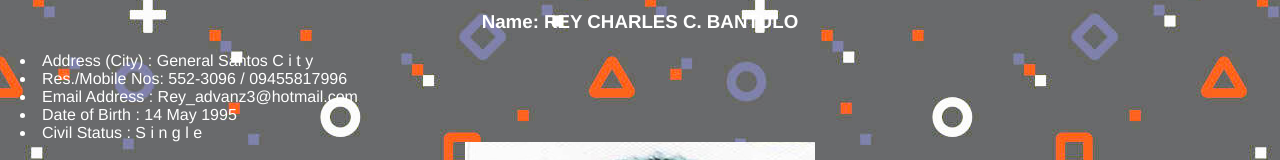
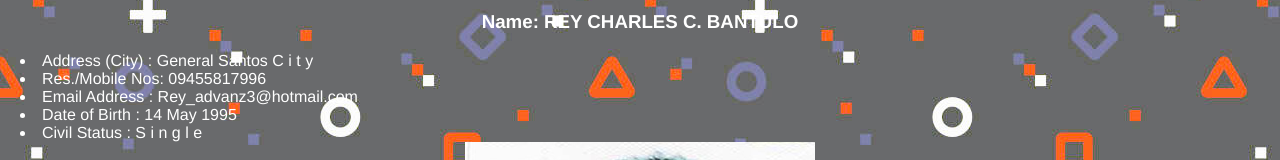
Before and after one commit to ReyCharlesban3/ReyCharlesban3.github.io, a plain HTML site: page index.html in a window 1280 px wide. Both pictures are taken after a click on the button "Introduction". Shown: the part 422-582 px from the top of the page. Drawn offline with Linux system fonts and the light colour scheme; files whose address does not match are found by name.

Commit message:
Update index.html

```diff
--- a/index.html
+++ b/index.html
@@ -123,7 +123,7 @@ img {
   <h3><center>Name: REY CHARLES C.  BANTULO</center></h3>
   <p>
 <li>Address (City)    :  General Santos  C i t y</li>
-<li>Res./Mobile Nos: 552-3096 / 09455817996</li>
+<li>Res./Mobile Nos: 09455817996</li>
 <li>Email Address   :  Rey_advanz3@hotmail.com</li>
 <li>Date of Birth      :  14 May 1995</li>
 <li>Civil Status        :  S i n g l e</li>
```
